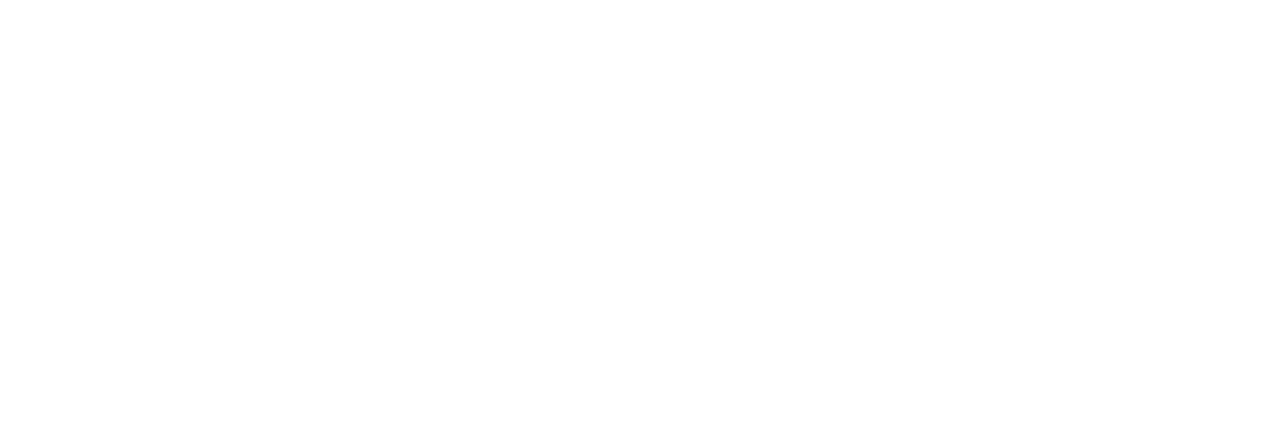
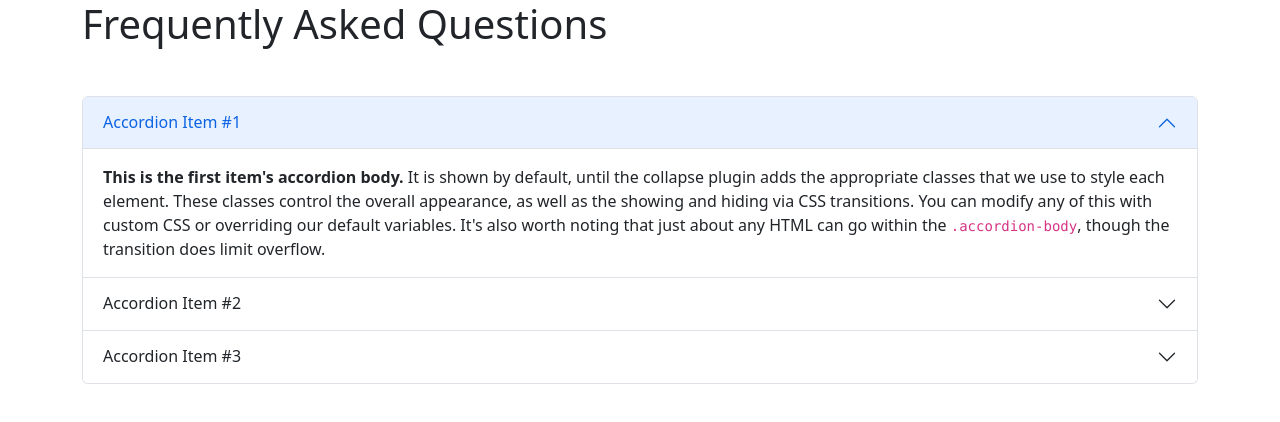
Before and after one commit to abdulhamid331404/typing-master, a plain HTML site: page blog.html in a window 1280 px wide. Drawn offline with nearby package versions, Linux system fonts and the light colour scheme.

Commit message:
added blog site qustion

```diff
--- a/blog.html
+++ b/blog.html
@@ -4,9 +4,61 @@
     <meta charset="UTF-8">
     <meta http-equiv="X-UA-Compatible" content="IE=edge">
     <meta name="viewport" content="width=device-width, initial-scale=1.0">
-    <title>Document</title>
+    <title>Blog </title>
+    <!-- bootstrap css -->
+    <link href="https://cdn.jsdelivr.net/npm/bootstrap@5.2.1/dist/css/bootstrap.min.css" rel="stylesheet" integrity="sha384-iYQeCzEYFbKjA/T2uDLTpkwGzCiq6soy8tYaI1GyVh/UjpbCx/TYkiZhlZB6+fzT" crossorigin="anonymous">
 </head>
-<body>
+<body class="container">
 
+
+<header class="mb-5">
+<h1>Frequently Asked Questions</h1>
+</header>
+<main>
+    <div class="accordion" id="accordionPanelsStayOpenExample">
+        <div class="accordion-item">
+          <h2 class="accordion-header" id="panelsStayOpen-headingOne">
+            <button class="accordion-button" type="button" data-bs-toggle="collapse" data-bs-target="#panelsStayOpen-collapseOne" aria-expanded="true" aria-controls="panelsStayOpen-collapseOne">
+              Accordion Item #1
+            </button>
+          </h2>
+          <div id="panelsStayOpen-collapseOne" class="accordion-collapse collapse show" aria-labelledby="panelsStayOpen-headingOne">
+            <div class="accordion-body">
+              <strong>This is the first item's accordion body.</strong> It is shown by default, until the collapse plugin adds the appropriate classes that we use to style each element. These classes control the overall appearance, as well as the showing and hiding via CSS transitions. You can modify any of this with custom CSS or overriding our default variables. It's also worth noting that just about any HTML can go within the <code>.accordion-body</code>, though the transition does limit overflow.
+            </div>
+          </div>
+        </div>
+        <div class="accordion-item">
+          <h2 class="accordion-header" id="panelsStayOpen-headingTwo">
+            <button class="accordion-button collapsed" type="button" data-bs-toggle="collapse" data-bs-target="#panelsStayOpen-collapseTwo" aria-expanded="false" aria-controls="panelsStayOpen-collapseTwo">
+              Accordion Item #2
+            </button>
+          </h2>
+          <div id="panelsStayOpen-collapseTwo" class="accordion-collapse collapse" aria-labelledby="panelsStayOpen-headingTwo">
+            <div class="accordion-body">
+              <strong>This is the second item's accordion body.</strong> It is hidden by default, until the collapse plugin adds the appropriate classes that we use to style each element. These classes control the overall appearance, as well as the showing and hiding via CSS transitions. You can modify any of this with custom CSS or overriding our default variables. It's also worth noting that just about any HTML can go within the <code>.accordion-body</code>, though the transition does limit overflow.
+            </div>
+          </div>
+        </div>
+        <div class="accordion-item">
+          <h2 class="accordion-header" id="panelsStayOpen-headingThree">
+            <button class="accordion-button collapsed" type="button" data-bs-toggle="collapse" data-bs-target="#panelsStayOpen-collapseThree" aria-expanded="false" aria-controls="panelsStayOpen-collapseThree">
+              Accordion Item #3
+            </button>
+          </h2>
+          <div id="panelsStayOpen-collapseThree" class="accordion-collapse collapse" aria-labelledby="panelsStayOpen-headingThree">
+            <div class="accordion-body">
+              <strong>This is the third item's accordion body.</strong> It is hidden by default, until the collapse plugin adds the appropriate classes that we use to style each element. These classes control the overall appearance, as well as the showing and hiding via CSS transitions. You can modify any of this with custom CSS or overriding our default variables. It's also worth noting that just about any HTML can go within the <code>.accordion-body</code>, though the transition does limit overflow.
+            </div>
+          </div>
+        </div>
+      </div>
+</main>
+<footer>
+
+</footer>
+
+    <!-- bootstrap js -->
+    <script src="https://cdn.jsdelivr.net/npm/bootstrap@5.2.1/dist/js/bootstrap.bundle.min.js" integrity="sha384-u1OknCvxWvY5kfmNBILK2hRnQC3Pr17a+RTT6rIHI7NnikvbZlHgTPOOmMi466C8" crossorigin="anonymous"></script>
 </body>
 </html>
```
